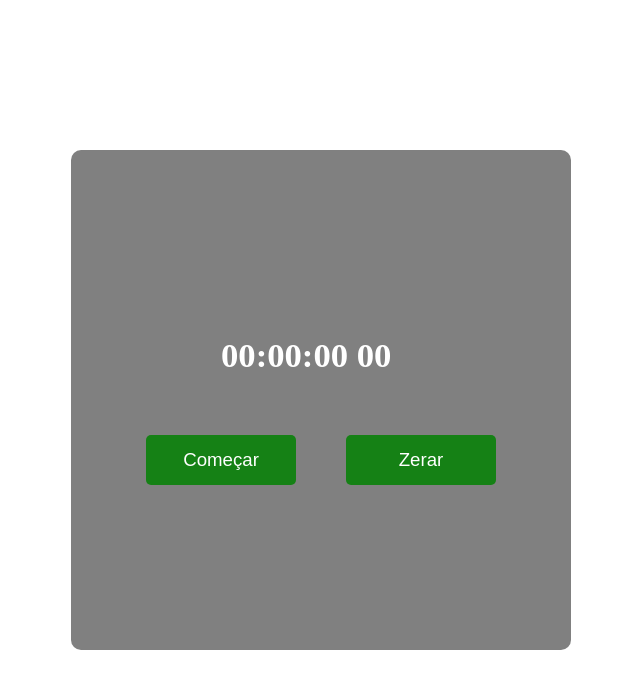
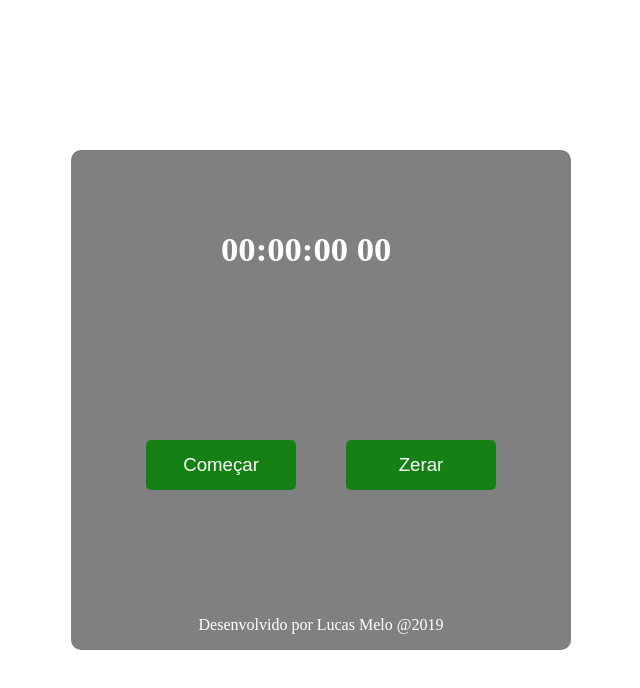
Before and after one commit to lcsmelo-0/cronometro, a plain HTML site: page index.html in a window 1280 px wide. Shown: the whole page, without its empty margins (319-959 px from the left). Drawn offline with Linux system fonts and the light colour scheme.

Commit message:
Atualizar README

```diff
--- a/index.html
+++ b/index.html
@@ -15,6 +15,7 @@
             <button id="comecar_parar">Começar</button>
             <button id="zerar">Zerar</button>
         </div>
+        <p>Desenvolvido por Lucas Melo @<span></span></p>
     </section>
 </body>
 </html>
--- a/script.js
+++ b/script.js
@@ -1,8 +1,10 @@
 let comecar_parar = document.querySelector("#comecar_parar");
 let zerar = document.querySelector("#zerar");
 let cronometro = document.querySelector("#cronometro");
+let anoSpan = document.querySelector("span");
 let iniciado = false, hora_inicio, hora_atual, init_cronometro, tempo_passado, horas, minutos, segundos, milisegundos;
 
+anoSpan.innerHTML = new Date().getFullYear();
 
 function adicionar_zero(number){
     if(number>=0 && number<=9){
--- a/style.css
+++ b/style.css
@@ -11,10 +11,11 @@ section{
     align-items: center;
     background-color: grey;
     border-radius: 10px;
+    color: white;
     display: flex;
     flex-direction: column;
     height: 500px;
-    justify-content: center;
+    justify-content: space-between;
     width: 500px;
 }
 
@@ -48,7 +49,7 @@ section #cronometro{
     padding: 20px;
     display: inline-block;
     width: 200px;
+    margin-top: 60px;
     max-width: 100%;
-}
 
 }
```
Also changed, not shown: 1 other file.
